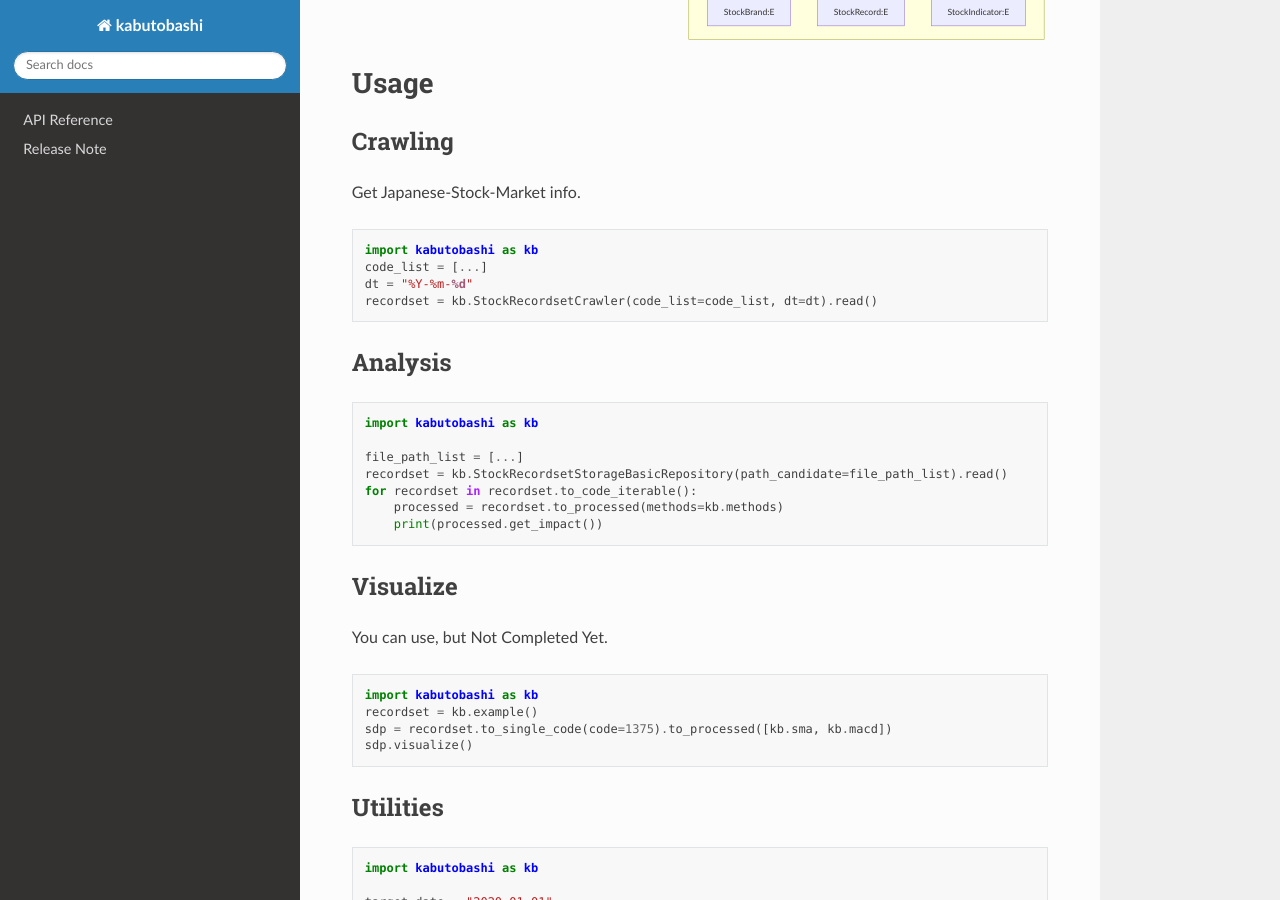
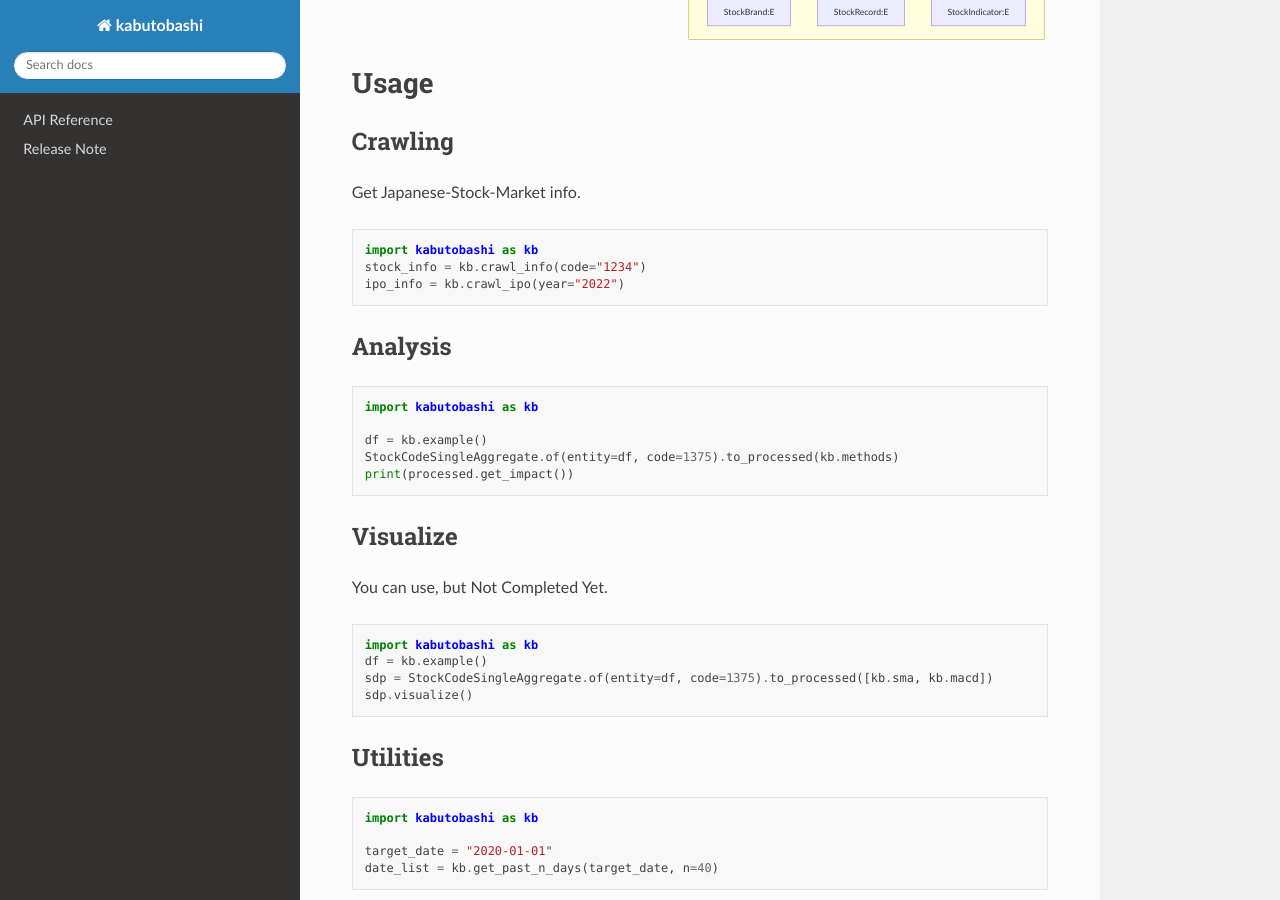
Before and after one commit to gsy0911/kabutobashi, a Sphinx documentation site: the page built from docs/index.rst, in a window 1280 px wide and 900 px high, scrolled down 1357 px. Built offline with Sphinx 7.4.7 and the Read the Docs theme 2.0.0, drawn with Linux system fonts in a browser that asks for light colours.

Commit message:
#147 update docs

```diff
--- a/docs/index.rst
+++ b/docs/index.rst
@@ -118,9 +118,8 @@ Get Japanese-Stock-Market info.
 .. code-block:: python
 
     import kabutobashi as kb
-    code_list = [...]
-    dt = "%Y-%m-%d"
-    recordset = kb.StockRecordsetCrawler(code_list=code_list, dt=dt).read()
+    stock_info = kb.crawl_info(code="1234")
+    ipo_info = kb.crawl_ipo(year="2022")
 
 
 Analysis
@@ -130,11 +129,9 @@ Analysis
 
     import kabutobashi as kb
 
-    file_path_list = [...]
-    recordset = kb.StockRecordsetStorageBasicRepository(path_candidate=file_path_list).read()
-    for recordset in recordset.to_code_iterable():
-        processed = recordset.to_processed(methods=kb.methods)
-        print(processed.get_impact())
+    df = kb.example()
+    StockCodeSingleAggregate.of(entity=df, code=1375).to_processed(kb.methods)
+    print(processed.get_impact())
 
 
 
@@ -147,8 +144,8 @@ You can use, but Not Completed Yet.
 .. code-block:: python
 
     import kabutobashi as kb
-    recordset = kb.example()
-    sdp = recordset.to_single_code(code=1375).to_processed([kb.sma, kb.macd])
+    df = kb.example()
+    sdp = StockCodeSingleAggregate.of(entity=df, code=1375).to_processed([kb.sma, kb.macd])
     sdp.visualize()
 
 
```
